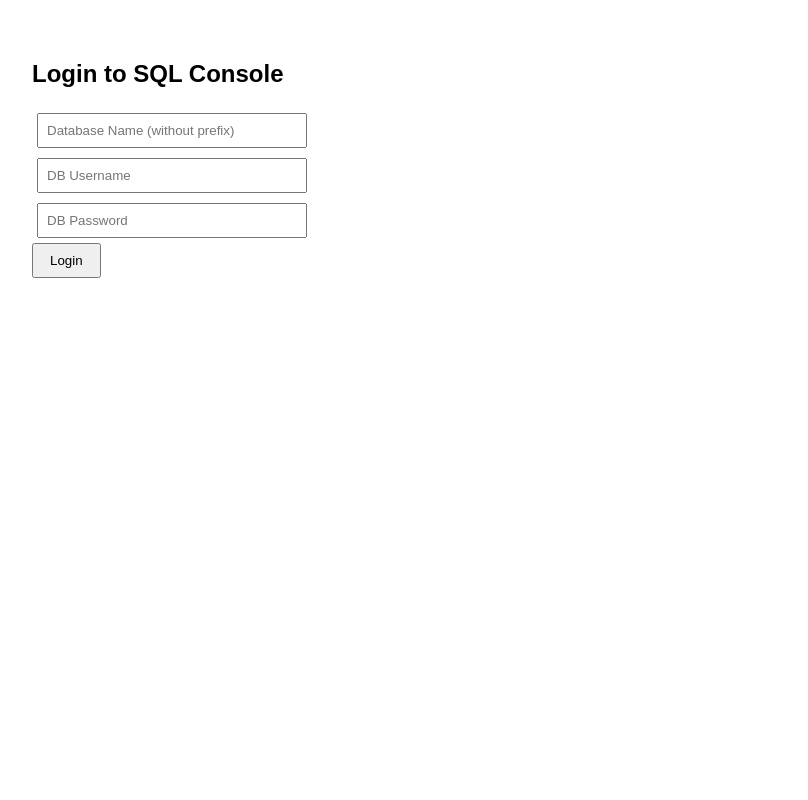
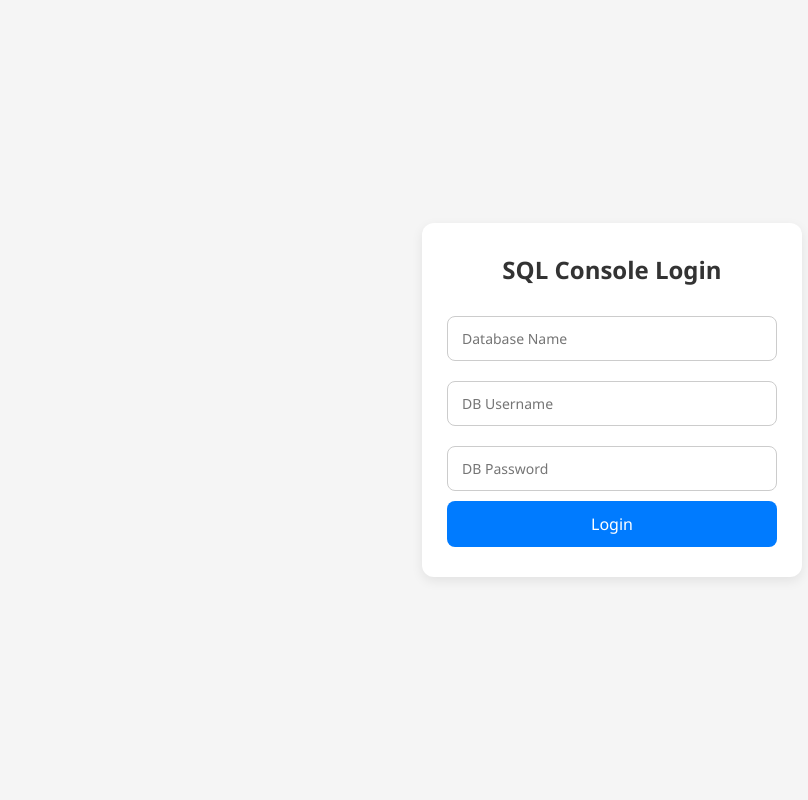
Before and after one commit to ICLNetworks/admintool, a PHP site: page / in a window 1280 px wide. Shown: the whole page, without its empty margins (28-836 px from the left). Run offline with PHP 8.4, Linux system fonts and the light colour scheme.

Commit message:
index style change

```diff
--- a/index.php
+++ b/index.php
@@ -26,23 +26,94 @@ if ($_SERVER['REQUEST_METHOD'] === 'POST') {
 }
 ?>
 <!DOCTYPE html>
-<html>
+<html lang="en">
 <head>
+<meta charset="UTF-8">
+<meta name="viewport" content="width=device-width, initial-scale=1.0">
 <title>SQL Console Login</title>
 <style>
-body { font-family: Arial; margin: 60px; }
-input { margin: 5px; padding: 8px; width: 250px; }
-button { padding: 8px 16px; }
+/* Reset */
+* { box-sizing: border-box; margin: 0; padding: 0; font-family: 'Segoe UI', Tahoma, Geneva, Verdana, sans-serif; }
+
+/* Body */
+body {
+    display: flex; align-items: center; justify-content: center; min-height: 100vh; background-color: #f5f5f5; padding: 20px;
+}
+
+/* Card */
+.login-card {
+    background: #fff;
+    padding: 30px 25px;
+    border-radius: 12px;
+    box-shadow: 0 4px 12px rgba(0,0,0,0.08);
+    width: 100%;
+    max-width: 380px;
+}
+
+/* Heading */
+.login-card h2 {
+    text-align: center;
+    margin-bottom: 20px;
+    color: #333;
+    font-weight: 600;
+}
+
+/* Inputs */
+.login-card input {
+    width: 100%;
+    padding: 12px 14px;
+    margin: 10px 0;
+    border: 1px solid #ccc;
+    border-radius: 8px;
+    font-size: 14px;
+    transition: border-color 0.3s;
+}
+.login-card input:focus {
+    border-color: #007bff;
+    outline: none;
+}
+
+/* Button */
+.login-card button {
+    width: 100%;
+    padding: 12px;
+    background: #007bff;
+    border: none;
+    border-radius: 8px;
+    color: white;
+    font-size: 16px;
+    cursor: pointer;
+    transition: background 0.3s;
+}
+.login-card button:hover {
+    background: #0056b3;
+}
+
+/* Error message */
+.error-msg {
+    color: #d9534f;
+    margin-top: 10px;
+    text-align: center;
+    font-size: 14px;
+}
+
+/* Mobile tweaks */
+@media (max-width: 500px) {
+    .login-card { padding: 25px 20px; }
+    .login-card input, .login-card button { padding: 12px; font-size: 14px; }
+}
 </style>
 </head>
 <body>
-<h2>Login to SQL Console</h2>
-<form method="post">
-    <input type="text" name="dbname" placeholder="Database Name (without prefix)" required><br>
-    <input type="text" name="dbuser" placeholder="DB Username" required><br>
-    <input type="password" name="dbpass" placeholder="DB Password" required><br>
-    <button type="submit">Login</button>
-</form>
-<?php if (!empty($error)) echo "<p style='color:red;'>$error</p>"; ?>
+<div class="login-card">
+    <h2>SQL Console Login</h2>
+    <form method="post">
+        <input type="text" name="dbname" placeholder="Database Name" required>
+        <input type="text" name="dbuser" placeholder="DB Username" required>
+        <input type="password" name="dbpass" placeholder="DB Password" required>
+        <button type="submit">Login</button>
+    </form>
+    <?php if (!empty($error)) echo "<div class='error-msg'>$error</div>"; ?>
+</div>
 </body>
 </html>
```
